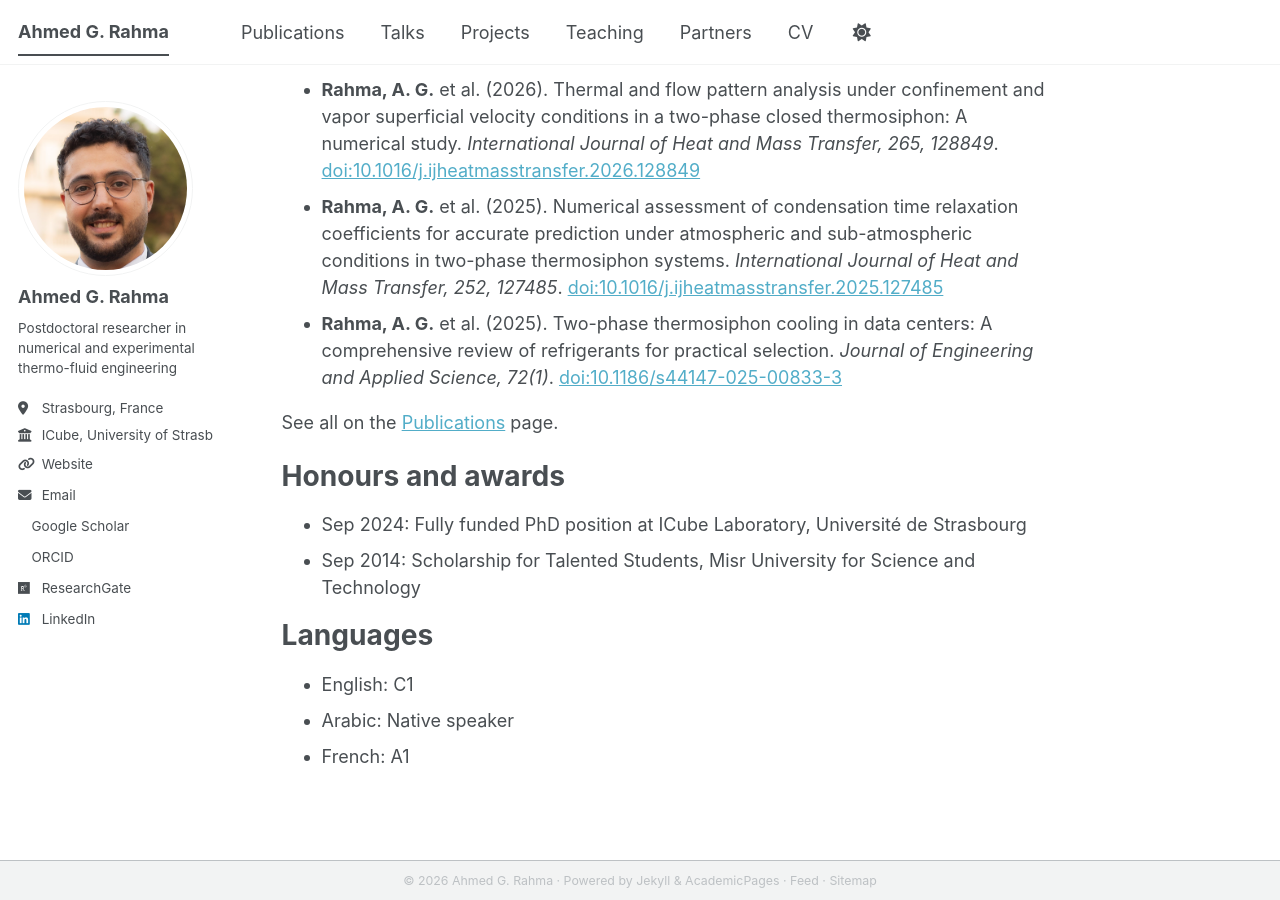
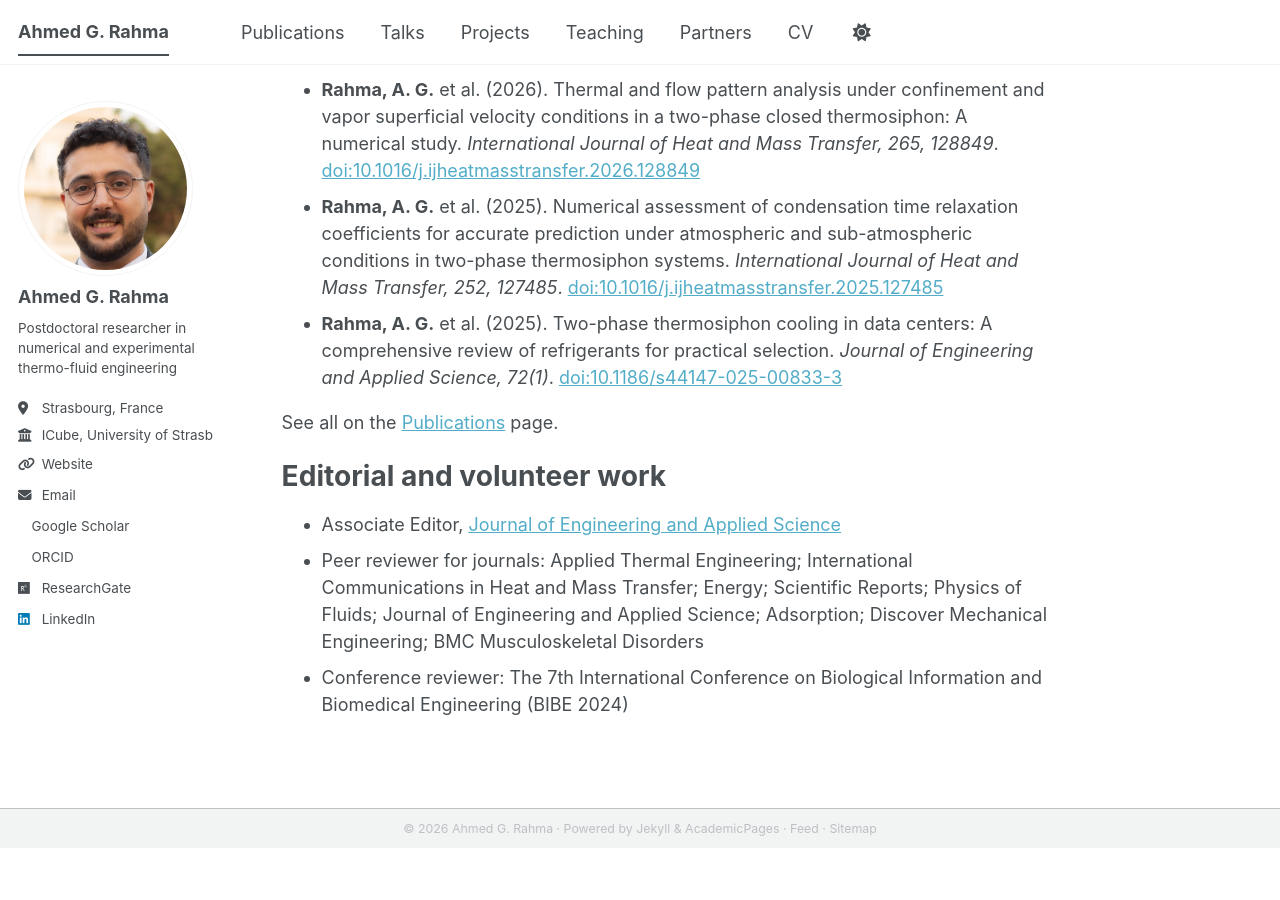
Before and after one commit to Ahmed-G-Rahma/Ahmed-G-Rahma.github.io, a Jekyll site: the page built from _pages/about.md, in a window 1280 px wide and 900 px high, scrolled down 1083 px. Built offline with Jekyll 4.4.1, drawn with Linux system fonts in a browser that asks for light colours; a script bundle is joined from its source files by our own code; a style sheet for code colours, icons or effects is not loaded; after the commit the page ends 1931 px from its top, so only the background shows below that.

Commit message:
Update about.md

```diff
--- a/_pages/about.md
+++ b/_pages/about.md
@@ -43,13 +43,8 @@ Selected publications
 
 See all on the [Publications](/publications/) page.
 
-Honours and awards
+Editorial and volunteer work
 ======
-* Sep 2024: Fully funded PhD position at ICube Laboratory, Université de Strasbourg
-* Sep 2014: Scholarship for Talented Students, Misr University for Science and Technology
-
-Languages
-======
-* English: C1
-* Arabic: Native speaker
-* French: A1
+* Associate Editor, [Journal of Engineering and Applied Science](https://link.springer.com/journal/44147)
+* Peer reviewer for journals: Applied Thermal Engineering; International Communications in Heat and Mass Transfer; Energy; Scientific Reports; Physics of Fluids; Journal of Engineering and Applied Science; Adsorption; Discover Mechanical Engineering; BMC Musculoskeletal Disorders
+* Conference reviewer: The 7th International Conference on Biological Information and Biomedical Engineering (BIBE 2024)
```
